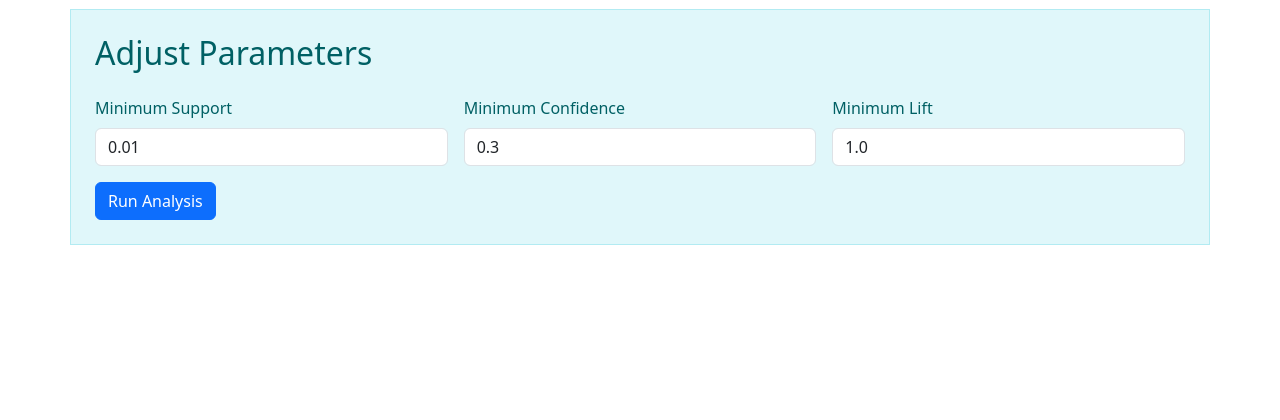
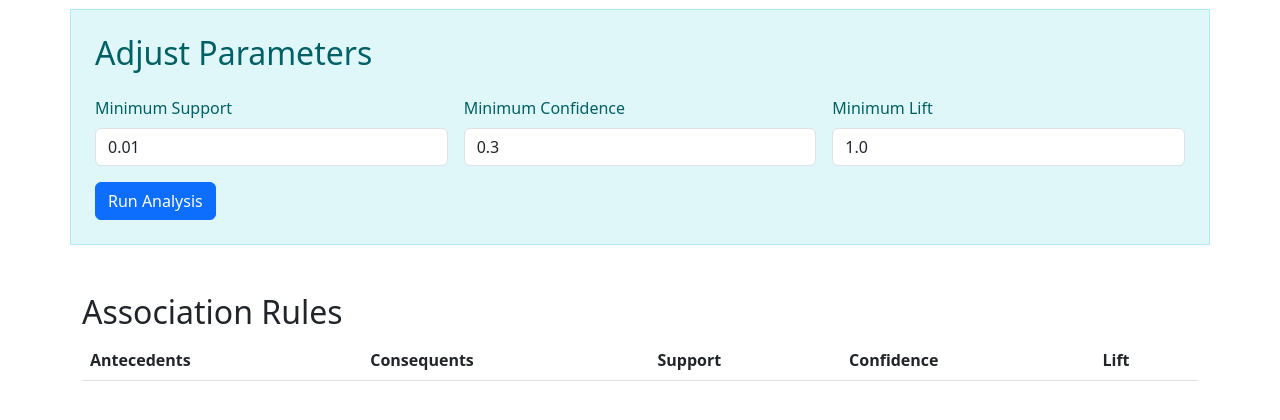
Before and after one commit to andreasdarsa/Market-Basket-Analysis-Implementation, a Flask app: page /analysis in a window 1280 px wide. Shown: the part 263-683 px from the top of the page. Run offline with Flask 3, Linux system fonts and the light colour scheme; lists and menus that the app fills with data are empty.

Commit message:
Analysis page connected to backend

```diff
--- a/backend/routes.py
+++ b/backend/routes.py
@@ -83,14 +83,14 @@ def preprocess_preview() -> tuple:
     return jsonify(preview), 200
 
 # ----- Route to get association rules -----
-@back_bp.route('/analysis/rules', methods=['GET'])
+@back_bp.route('/analysis/rules', methods=['GET', 'POST'])
 def analysis_rules() -> tuple:
     if not current_file["path"]:
         return jsonify({"error": "No file uploaded."}), 404
 
-    min_support = float(request.args.get('min_support', 0.005))
-    min_confidence = float(request.args.get('min_confidence', 0.2))
-    min_lift = float(request.args.get('min_lift', 1.1))
+    min_support = float(request.args.get('minSupport', 0.005))
+    min_confidence = float(request.args.get('minConfidence', 0.2))
+    min_lift = float(request.args.get('minLift', 1.1))
 
     rules_df = get_rules(current_file["path"], min_support, min_confidence, min_lift)
     rules = []
--- a/backend/uploads/example-groceries-1.csv
+++ /dev/null
@@ -1,4 +0,0 @@
-TransactionID,Items
-1,"Milk,Bread,Eggs"
-2,"Bread,Butter"
-3,"Milk,Eggs"
--- /dev/null
+++ b/frontend/static/analysis.js
@@ -0,0 +1,64 @@
+// Once the user clicks 'Submit' on the analysis page, request the apriori result (rules)
+document.addEventListener('DOMContentLoaded', function() {
+    const submitButton = document.getElementById('submit-button');
+    submitButton.addEventListener('click', function(event) {
+        event.preventDefault(); // Prevent the default form submission
+        fetchAprioriResults();
+    });
+});
+
+function fetchAprioriResults() {
+    // Get form values
+    const minSupport = document.getElementById('minSupport').value;
+    const minConfidence = document.getElementById('minConfidence').value;
+    const minLift = document.getElementById('minLift').value;
+    const payload = {
+        minSupport: parseFloat(minSupport),
+        minConfidence: parseFloat(minConfidence),
+        minLift: parseFloat(minLift)
+    };
+    // Send POST request to the server
+    fetch('/api/rules', {
+        method: 'POST',
+        headers: {
+            'Content-Type': 'application/json'
+        },
+        body: JSON.stringify(payload)
+    })
+    .then(response => response.json())
+    .then(data => {
+        displayAprioriResults(data);
+    })
+    .catch(error => {
+        console.error('Error fetching apriori results:', error);
+    });
+}
+
+function displayAprioriResults(data) {
+    const resultsDiv = document.getElementById('results-table-container');
+    resultsDiv.innerHTML = ''; // Clear previous results
+    if (data.error) {
+        resultsDiv.innerHTML = `<p class="text-danger">${data.error}</p>`;
+        return;
+    }
+    if (data.length === 0) {
+        resultsDiv.innerHTML = '<p>No association rules found with the given parameters.</p>';
+        return;
+    }
+    let tableHTML = '<table class="table table-bordered"><thead><tr>';
+    // Table headers
+    Object.keys(data[0]).forEach(header => {
+        tableHTML += `<th>${header}</th>`;
+    });
+    tableHTML += '</tr></thead><tbody>';
+    // Table rows
+    data.forEach(row => {
+        tableHTML += '<tr>';
+        Object.values(row).forEach(value => {
+            tableHTML += `<td>${value}</td>`;
+        });
+        tableHTML += '</tr>';
+    });
+    tableHTML += '</tbody></table>';
+    resultsDiv.innerHTML = tableHTML;
+}
--- a/frontend/templates/analysis.html
+++ b/frontend/templates/analysis.html
@@ -5,7 +5,8 @@
         <title>Market Basket Analyzer - Apriori Results</title>
         <link href="https://cdn.jsdelivr.net/npm/bootstrap@5.3.0/dist/css/bootstrap.min.css" rel="stylesheet">
         <link href="styles.css" rel="stylesheet">
-        <script src="general.js" async></script>
+        <script src="../static/general.js" async></script>
+        <script src="../static/analysis.js"></script>
     </head>
     <body>
         <!-- Navbar -->
@@ -65,10 +66,29 @@
                         <input type="number" step="0.01" class="form-control" id="minLift" name="minLift" value="1.0" min="0" required>
                     </div>
                     <div class="col-12">
-                        <button type="submit" class="btn btn-primary">Run Analysis</button>
+                        <button id="submit-button" type="submit" class="btn btn-primary">Run Analysis</button>
                     </div>
                 </form>
             </div>
         </section>
+
+        <section id="results-section" class="container mt-5">
+            <h2>Association Rules</h2>
+            <div id="results-table-container" class="table-responsive">
+                <table id="results-table" class="table table-striped">
+                    <thead>
+                        <tr>
+                            <th>Antecedents</th>
+                            <th>Consequents</th>
+                            <th>Support</th>
+                            <th>Confidence</th>
+                            <th>Lift</th>
+                        </tr>
+                    </thead>
+                    <tbody>
+                        <!-- Results will be populated here -->
+                    </tbody>
+                </table>
+            </div>
     </body>
 </html>
```
Also changed, not shown: 1 other file.
